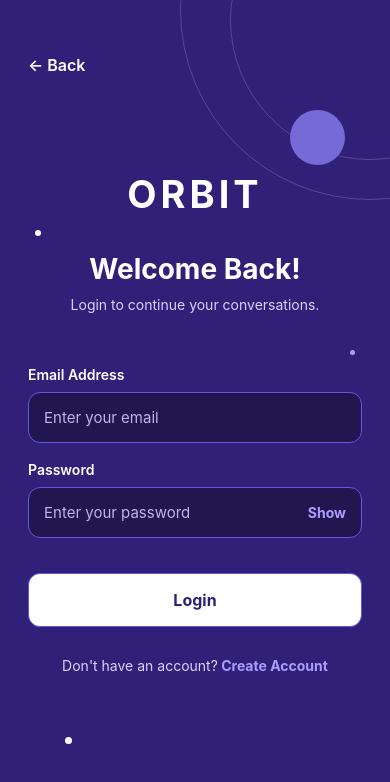
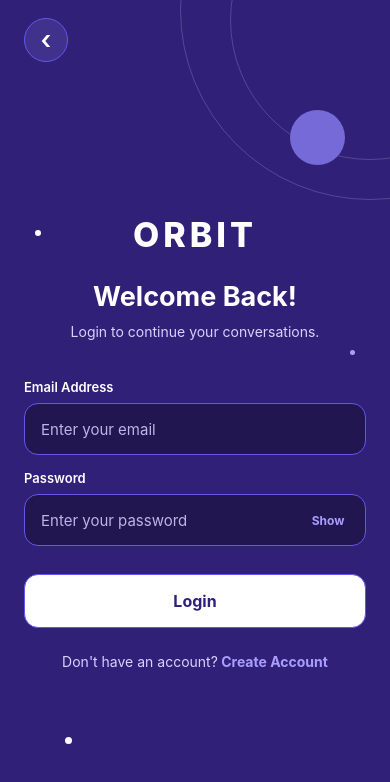
Before and after one commit to arpitchhimpa60/ORBIT, a React Native app: screen /Login in a window 390 px wide. Shown: the top 782 px of the page. Built offline with nearby package versions, Linux system fonts and the light colour scheme.

Commit message:
feat(ui): polish login and profile screens

```diff
--- a/screens/EditProfileScreen.js
+++ b/screens/EditProfileScreen.js
@@ -12,6 +12,7 @@ import {
   ScrollView,
   Platform,
   Image,
+  ActivityIndicator,
 } from "react-native";
 
 import OrbitalBackground from "../components/OrbitalBackground";
@@ -42,19 +43,19 @@ export default function EditProfileScreen({ navigation, route }) {
     container: {
       flex: 1,
       paddingHorizontal: 20,
-      paddingTop: 20,
+      paddingTop: 24,
     },
 
     header: {
       flexDirection: "row",
       alignItems: "center",
-      marginBottom: 30,
+      marginBottom: 24,
     },
 
     backButton: {
       width: 44,
       height: 44,
-      borderRadius: 13,
+      borderRadius: 22,
       backgroundColor: theme.card,
       borderWidth: 1,
       borderColor: theme.border,
@@ -65,8 +66,8 @@ export default function EditProfileScreen({ navigation, route }) {
 
     backText: {
       color: theme.text,
-      fontSize: 32,
-      lineHeight: 36,
+      fontSize: 28,
+      lineHeight: 32,
     },
 
     heading: {
@@ -87,8 +88,8 @@ export default function EditProfileScreen({ navigation, route }) {
       borderWidth: 1,
       borderColor: theme.border,
       borderRadius: 20,
-      padding: 22,
-      marginBottom: 25,
+      padding: 24,
+      marginBottom: 24,
     },
 
     avatar: {
@@ -137,11 +138,12 @@ export default function EditProfileScreen({ navigation, route }) {
       backgroundColor: theme.input,
       borderWidth: 1,
       borderColor: theme.border,
-      borderRadius: 13,
-      paddingHorizontal: 15,
-      paddingVertical: 14,
+      minHeight: 52,
+      borderRadius: 14,
+      paddingHorizontal: 16,
+      paddingVertical: 13,
       color: theme.text,
-      fontSize: 14,
+      fontSize: 15,
       marginBottom: 22,
     },
 
@@ -166,7 +168,7 @@ export default function EditProfileScreen({ navigation, route }) {
     },
 
     aboutInput: {
-      height: 110,
+      minHeight: 110,
     },
 
     characterCount: {
@@ -184,6 +186,9 @@ export default function EditProfileScreen({ navigation, route }) {
       borderRadius: 13,
       paddingVertical: 15,
       alignItems: "center",
+      justifyContent: "center",
+      flexDirection: "row",
+      gap: 10,
       marginTop: 5,
       opacity: loading ? 0.6 : 1,
     },
@@ -214,10 +219,11 @@ export default function EditProfileScreen({ navigation, route }) {
 
   // Open gallery or camera
   async function handleChooseImage() {
-    const image = await openImagePicker();
-
-    if (image) {
-      setSelectedImage(image);
+    try {
+      const image = await openImagePicker();
+      if (image) setSelectedImage(image);
+    } catch (error) {
+      Alert.alert("Unable to choose photo", error.message || "Please try again.");
     }
   }
 
@@ -329,6 +335,8 @@ export default function EditProfileScreen({ navigation, route }) {
             <Pressable
               style={styles.backButton}
               onPress={() => navigation.goBack()}
+              accessibilityRole="button"
+              accessibilityLabel="Go back"
             >
               <Text style={styles.backText}>‹</Text>
             </Pressable>
@@ -344,7 +352,13 @@ export default function EditProfileScreen({ navigation, route }) {
 
           {/* Profile Picture */}
           <View style={styles.avatarSection}>
-            <View style={styles.avatar}>
+            <Pressable
+              style={styles.avatar}
+              onPress={handleChooseImage}
+              disabled={loading}
+              accessibilityRole="button"
+              accessibilityLabel="Choose a profile picture"
+            >
               {selectedImage ? (
                 <Image
                   source={{ uri: selectedImage.uri }}
@@ -360,12 +374,14 @@ export default function EditProfileScreen({ navigation, route }) {
                   {name.trim().charAt(0).toUpperCase() || "?"}
                 </Text>
               )}
-            </View>
+            </Pressable>
 
             <Pressable
               style={styles.photoButton}
               onPress={handleChooseImage}
               disabled={loading}
+              accessibilityRole="button"
+              accessibilityLabel="Change profile picture"
             >
               <Text style={styles.photoButtonText}>
                 Change Profile Picture
@@ -434,10 +450,12 @@ export default function EditProfileScreen({ navigation, route }) {
             style={styles.saveButton}
             onPress={handleSave}
             disabled={loading}
+            accessibilityRole="button"
           >
             <Text style={styles.saveButtonText}>
               {loading ? "Saving..." : "Save Changes"}
             </Text>
+            {loading && <ActivityIndicator size="small" color={theme.buttonText} />}
           </Pressable>
 
           {/* Cancel Button */}
--- a/screens/LoginScreen.js
+++ b/screens/LoginScreen.js
@@ -30,34 +30,47 @@ export default function LoginScreen({ navigation }) {
     container: {
       flexGrow: 1,
       justifyContent: "center",
-      paddingHorizontal: 28,
-      paddingVertical: 50,
+      paddingHorizontal: 24,
+      paddingTop: 76,
+      paddingBottom: 36,
     },
     backButton: {
       position: "absolute",
-      top: 55,
-      left: 28,
+      top: 18,
+      left: 24,
       zIndex: 1,
+      width: 44,
+      height: 44,
+      borderRadius: 22,
+      alignItems: "center",
+      justifyContent: "center",
+      backgroundColor: theme.card,
+      borderWidth: 1,
+      borderColor: theme.border,
     },
     backText: {
       color: theme.text,
-      fontSize: 16,
+      fontSize: 26,
       fontWeight: "600",
+      lineHeight: 30,
     },
     content: {
+      width: "100%",
+      maxWidth: 480,
+      alignSelf: "center",
       alignItems: "center",
     },
     logo: {
-      fontSize: 38,
-      fontWeight: "bold",
+      fontSize: 34,
+      fontWeight: "800",
       color: theme.text,
       letterSpacing: 4,
     },
     heading: {
-      fontSize: 28,
-      fontWeight: "bold",
+      fontSize: 27,
+      fontWeight: "700",
       color: theme.text,
-      marginTop: 35,
+      marginTop: 25,
     },
     description: {
       color: theme.secondaryText,
@@ -67,21 +80,23 @@ export default function LoginScreen({ navigation }) {
     },
     form: {
       width: "100%",
-      marginTop: 35,
+      marginTop: 24,
     },
     label: {
       color: theme.text,
-      fontSize: 14,
+      fontSize: 13,
       fontWeight: "600",
-      marginBottom: 9,
-      marginTop: 18,
+      marginBottom: 8,
+      marginTop: 15,
     },
     input: {
+      minHeight: 52,
       backgroundColor: theme.input,
       borderWidth: 1,
       borderColor: theme.border,
-      borderRadius: 12,
-      padding: 15,
+      borderRadius: 14,
+      paddingHorizontal: 16,
+      paddingVertical: 13,
       color: theme.text,
       fontSize: 15,
     },
@@ -91,28 +106,41 @@ export default function LoginScreen({ navigation }) {
       backgroundColor: theme.input,
       borderWidth: 1,
       borderColor: theme.border,
-      borderRadius: 12,
-      paddingHorizontal: 15,
+      minHeight: 52,
+      borderRadius: 14,
+      paddingLeft: 16,
+      paddingRight: 10,
     },
     passwordInput: {
       flex: 1,
-      paddingVertical: 15,
+      minWidth: 0,
+      paddingVertical: 13,
       color: theme.text,
       fontSize: 15,
     },
     showPassword: {
       color: theme.highlight,
       fontWeight: "bold",
-      paddingLeft: 10,
+      fontSize: 12,
+    },
+    visibilityButton: {
+      minWidth: 54,
+      minHeight: 38,
+      alignItems: "center",
+      justifyContent: "center",
+      paddingHorizontal: 8,
+      borderRadius: 10,
     },
     primaryButton: {
       backgroundColor: theme.button,
       borderWidth: 1,
       borderColor: theme.border,
-      padding: 16,
-      borderRadius: 12,
+      minHeight: 54,
+      paddingHorizontal: 18,
+      borderRadius: 14,
+      justifyContent: "center",
       alignItems: "center",
-      marginTop: 35,
+      marginTop: 28,
       opacity: loading ? 0.6 : 1,
     },
     primaryButtonText: {
@@ -122,7 +150,7 @@ export default function LoginScreen({ navigation }) {
     },
     footer: {
       flexDirection: "row",
-      marginTop: 30,
+      marginTop: 25,
       alignItems: "center",
       flexWrap: "wrap",
       justifyContent: "center",
@@ -179,13 +207,16 @@ export default function LoginScreen({ navigation }) {
         <ScrollView
           contentContainerStyle={styles.container}
           keyboardShouldPersistTaps="handled"
+          keyboardDismissMode={Platform.OS === "ios" ? "interactive" : "on-drag"}
           showsVerticalScrollIndicator={false}
         >
           <Pressable
             onPress={() => navigation.goBack()}
             style={styles.backButton}
+            accessibilityRole="button"
+            accessibilityLabel="Go back"
           >
-            <Text style={styles.backText}>← Back</Text>
+            <Text style={styles.backText}>‹</Text>
           </Pressable>
 
           <View style={styles.content}>
@@ -222,7 +253,13 @@ export default function LoginScreen({ navigation }) {
                   autoCapitalize="none"
                 />
 
-                <Pressable onPress={() => setShowPassword(!showPassword)}>
+                <Pressable
+                  style={styles.visibilityButton}
+                  onPress={() => setShowPassword(!showPassword)}
+                  accessibilityRole="button"
+                  accessibilityLabel={showPassword ? "Hide password" : "Show password"}
+                  hitSlop={8}
+                >
                   <Text style={styles.showPassword}>
                     {showPassword ? "Hide" : "Show"}
                   </Text>
@@ -241,7 +278,7 @@ export default function LoginScreen({ navigation }) {
             </View>
 
             <View style={styles.footer}>
-              <Text style={styles.footerText}>Don't have an account?</Text>
+              <Text style={styles.footerText}>Don&apos;t have an account?</Text>
 
               <Pressable onPress={() => navigation.navigate("Register")}>
                 <Text style={styles.link}> Create Account</Text>
```
